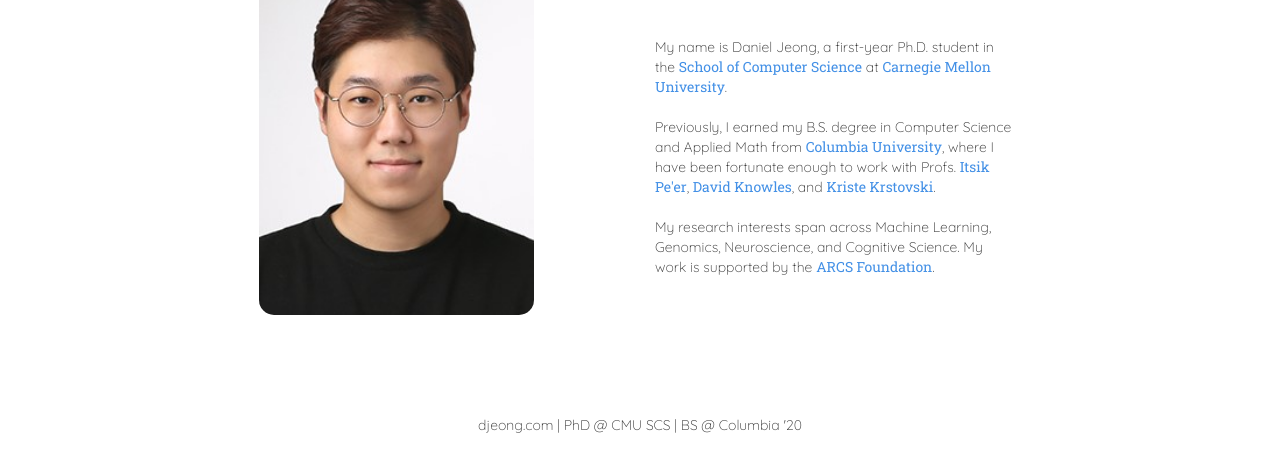
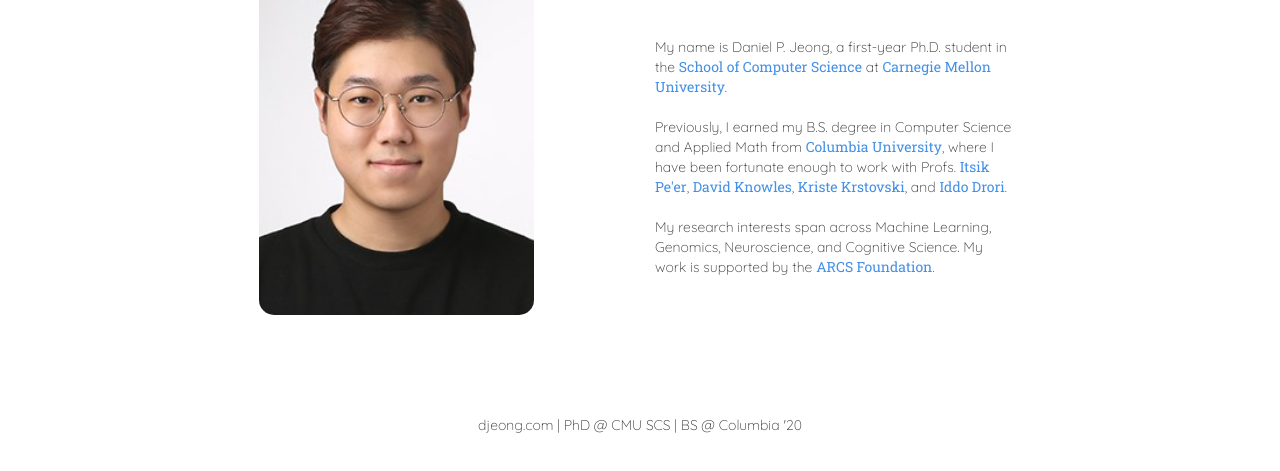
Before and after one commit to taekb/taekb.github.io, a plain HTML site: page about/index.html in a window 1280 px wide. Shown: the part 203-674 px from the top of the page. Drawn offline with nearby package versions, Linux system fonts and the light colour scheme.

Commit message:
Update about

```diff
--- a/about/index.html
+++ b/about/index.html
@@ -116,7 +116,7 @@
 				<div class="col-lg-4 col-md-6 col-sm-12 col-xs-12" id="intro_column">
 					<h3 style="text-align:center">About Me</h3>
 					<hr>
-					<p>My name is Daniel Jeong, a first-year Ph.D. student in the <a href="https://www.cs.cmu.edu" target="_blank">School of Computer Science</a> at <a href="https://www.cmu.edu/" target="_blank">Carnegie Mellon University</a>.<br><br>Previously, I earned my B.S. degree in Computer Science and Applied Math from <a href="https://www.cs.columbia.edu" target="_blank">Columbia University</a>, where I have been fortunate enough to work with Profs. <a href="http://www.cs.columbia.edu/~itsik" target="_blank">Itsik Pe'er</a>, <a href="https://davidaknowles.github.io/" target="_blank">David Knowles</a>, and <a href="http://www.columbia.edu/~kk3161/" target="_blank">Kriste Krstovski</a>.<br><br>My research interests span across Machine Learning, Genomics, Neuroscience, and Cognitive Science. My work is supported by the <a href="https://www.arcsfoundation.org/" target="_blank">ARCS Foundation</a>.</p>
+					<p>My name is Daniel P. Jeong, a first-year Ph.D. student in the <a href="https://www.cs.cmu.edu" target="_blank">School of Computer Science</a> at <a href="https://www.cmu.edu/" target="_blank">Carnegie Mellon University</a>.<br><br>Previously, I earned my B.S. degree in Computer Science and Applied Math from <a href="https://www.cs.columbia.edu" target="_blank">Columbia University</a>, where I have been fortunate enough to work with Profs. <a href="http://www.cs.columbia.edu/~itsik" target="_blank">Itsik Pe'er</a>, <a href="https://davidaknowles.github.io/" target="_blank">David Knowles</a>, <a href="http://www.columbia.edu/~kk3161/" target="_blank">Kriste Krstovski</a>, and <a href="http://www.mit.edu/~idrori/">Iddo Drori</a>.<br><br>My research interests span across Machine Learning, Genomics, Neuroscience, and Cognitive Science. My work is supported by the <a href="https://www.arcsfoundation.org/" target="_blank">ARCS Foundation</a>.</p>
 				</div>
 				<div class="col-lg-2">
 				</div>
```
